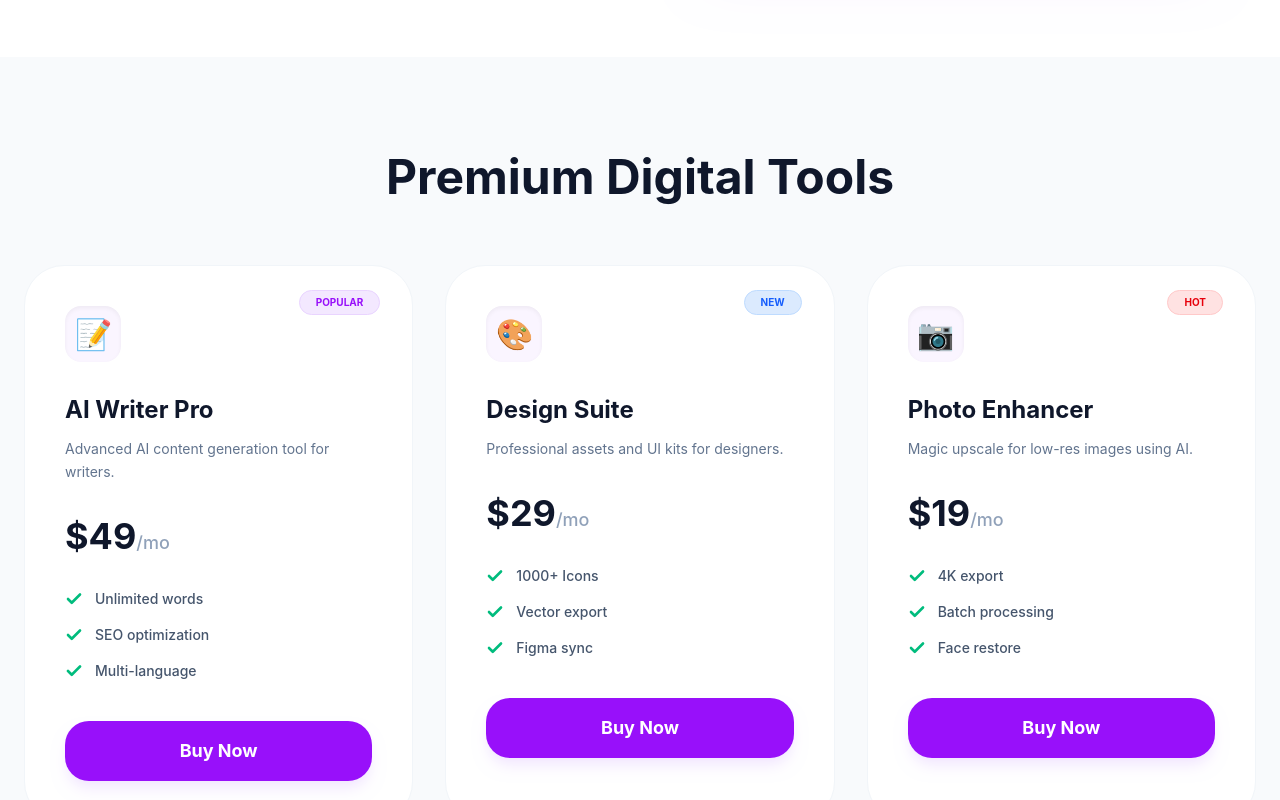
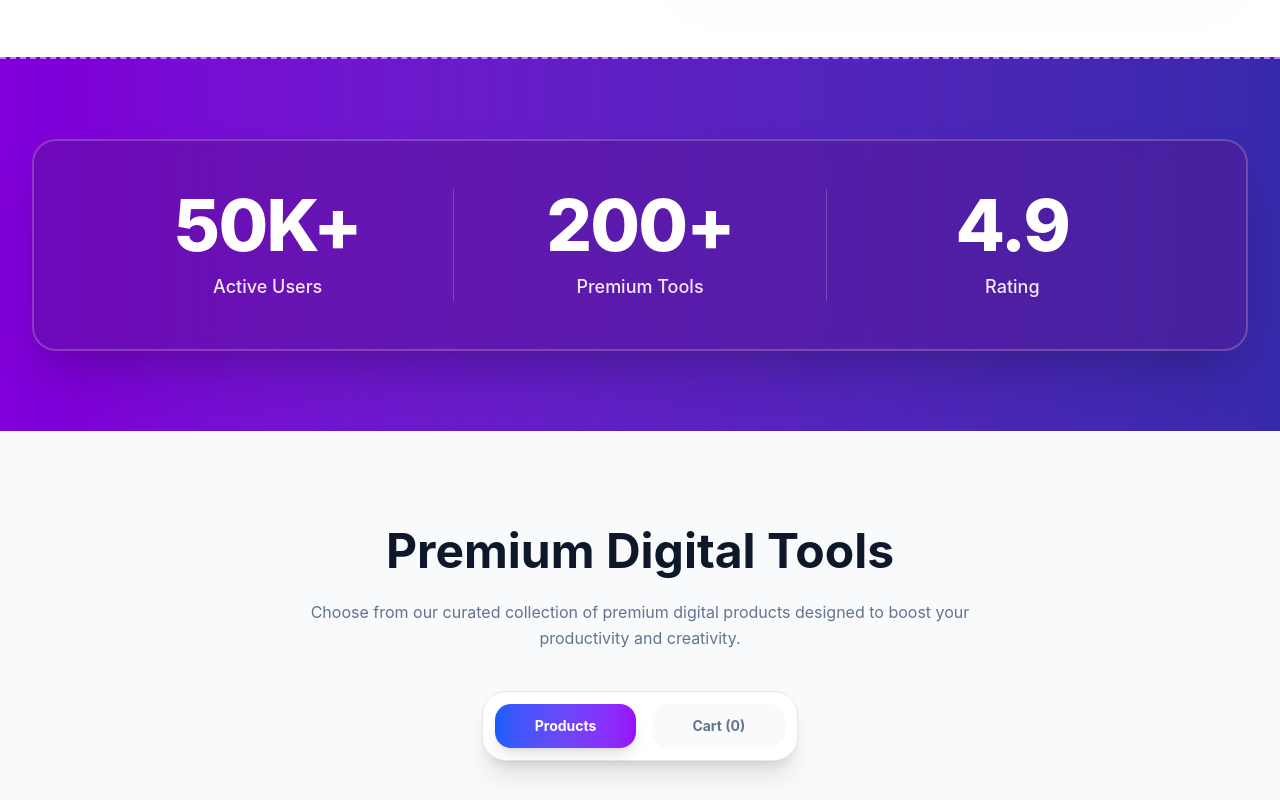
Before and after one commit to yasinarafat342/DigiTools, a React (Vite) app: page / in a window 1280 px wide. Shown: the part 600-1400 px from the top of the page. Built offline with nearby package versions, Linux system fonts and the light colour scheme.

Commit message:
building code

```diff
--- a/src/App.jsx
+++ b/src/App.jsx
@@ -1,16 +1,14 @@
 import React, { useState } from 'react';
 import {
-  ShoppingCart, Play, Search, MousePointer2, Share2, Layers,
-  Check, UserPlus, Package, Rocket, X
+  ShoppingCart, Play, Check, UserPlus, Package, Rocket, X
 } from 'lucide-react';
 import { ToastContainer, toast } from 'react-toastify';
 import 'react-toastify/dist/ReactToastify.css';
 
-// --- ছবির ইমপোর্ট (import) করুন ---
-// ছবিটি src/assets ফোল্ডারে আছে বলে এভাবে ইমপোর্ট করতে হবে।
-import bannerImage from './assets/banner.png'; // আপনার ফোল্ডার স্ট্রাকচার অনুযায়ী পাথটি ঠিক করুন। যদি assets ফোল্ডারটি src ফোল্ডারের ভিতরে থাকে তবে './assets/banner.png' সঠিক।
+// --- ছবির ইমপোর্ট ---
+import bannerImage from './assets/banner.png';
 
-// --- Products Data (৬টি কার্ডের ডাটা) ---
+// --- Products Data ---
 const productsData = [
   { id: 1, title: 'AI Writer Pro', price: 49, unit: '/mo', description: 'Advanced AI content generation tool for writers.', features: ['Unlimited words', 'SEO optimization', 'Multi-language'], tag: 'Popular', tagStyle: 'bg-purple-100 text-purple-600 border-purple-200', icon: "📝" },
   { id: 2, title: 'Design Suite', price: 29, unit: '/mo', description: 'Professional assets and UI kits for designers.', features: ['1000+ Icons', 'Vector export', 'Figma sync'], tag: 'New', tagStyle: 'bg-blue-100 text-blue-600 border-blue-200', icon: "🎨" },
@@ -22,7 +20,7 @@ const productsData = [
 
 const DigiToolsLanding = () => {
   const [cart, setCart] = useState([]);
-  const [view, setView] = useState('home'); // 'home' or 'cart'
+  const [view, setView] = useState('home');
 
   // --- Cart Functions ---
   const addToCart = (product) => {
@@ -49,7 +47,6 @@ const DigiToolsLanding = () => {
 
   const totalPrice = cart.reduce((total, item) => total + item.price, 0);
 
-  // --- UI Data ---
   const steps = [
     { id: '01', title: 'Create Account', description: 'Sign up for free in seconds. No credit card required.', icon: <UserPlus className="text-purple-600" size={32} /> },
     { id: '02', title: 'Choose Products', description: 'Browse our catalog and select the tools that fit your needs.', icon: <Package className="text-purple-600" size={32} /> },
@@ -114,39 +111,102 @@ const DigiToolsLanding = () => {
               </div>
             </div>
 
-            {/* ছবির সেকশন - এখানে ছবিটি ব্যবহার করা হয়েছে */}
             <div className="relative flex justify-center items-center">
-                {/* এটি ছবির কন্টেইনার। শ্যাডো এবং বর্ডার দিয়ে ছবিটিকে প্রিমিয়াম লুক দেওয়া হয়েছে। */}
                 <div className="w-full max-w-lg aspect-[4/3] rounded-3xl overflow-hidden shadow-2xl shadow-purple-100 border-4 border-white">
-                    {/* ছবির ট্যাগ - ছবির সোর্স হিসেবে 'public' ফোল্ডারের ছবির পথ দিন */}
                     <img
-                      src={bannerImage} // ডামি ছবিটির পরিবর্তে এখানে ইমপোর্ট করা ছবিটি ব্যবহার করা হয়েছে
+                      src={bannerImage}
                       alt="Digital Workflow"
-                      className="w-full h-full object-cover" // ছবিটিকে কন্টেইনারে সুন্দর করে সেট করার জন্য
+                      className="w-full h-full object-cover"
                     />
                 </div>
             </div>
           </header>
 
-          {/* PRODUCTS SECTION - ৬টি কার্ড এখানে */}
+          {/* --- নতুন যুক্ত করা স্ট্যাটস সেকশন --- */}
+<section id="stats" className="py-20 bg-gradient-to-r from-purple-700 to-indigo-800 text-white border-t-2 border-dashed border-purple-400">
+  <div className="max-w-7xl mx-auto px-8">
+    <div className="flex flex-col md:flex-row justify-center items-center gap-10 md:gap-0 bg-purple-900/40 rounded-3xl p-12 border-2 border-white/20 shadow-2xl backdrop-blur-sm">
+
+      {/* Active Users */}
+      <div className="flex-1 text-center md:border-r border-white/20 last:border-none px-6">
+        <div className="text-6xl md:text-7xl font-extrabold tracking-tight mb-3">50K+</div>
+        <p className="text-lg text-purple-100 font-medium">Active Users</p>
+      </div>
+
+      {/* Premium Tools */}
+      <div className="flex-1 text-center md:border-r border-white/20 last:border-none px-6">
+        <div className="text-6xl md:text-7xl font-extrabold tracking-tight mb-3">200+</div>
+        <p className="text-lg text-purple-100 font-medium">Premium Tools</p>
+      </div>
+
+      {/* Rating */}
+      <div className="flex-1 text-center md:border-r border-white/20 last:border-none px-6">
+        <div className="text-6xl md:text-7xl font-extrabold tracking-tight mb-3">4.9</div>
+        <p className="text-lg text-purple-100 font-medium">Rating</p>
+      </div>
+
+    </div>
+  </div>
+</section>
+{/* --- স্ট্যাটস সেকশন শেষ --- */}
+
+
+          {/* PRODUCTS SECTION - Updated with Toggle Button inside a Card Box */}
           <section id="products" className="py-24 px-6 bg-slate-50">
             <div className="max-w-7xl mx-auto text-center">
-              <h2 className="text-4xl md:text-5xl font-bold text-slate-900 mb-16">Premium Digital Tools</h2>
+
+              <div className="mb-16">
+                <h2 className="text-4xl md:text-5xl font-bold text-slate-900 mb-6">
+                  Premium Digital Tools
+                </h2>
+
+                <p className="text-slate-500 max-w-2xl mx-auto mb-10 text-sm md:text-base leading-relaxed">
+                  Choose from our curated collection of premium digital products designed to boost your productivity and creativity.
+                </p>
+
+                {/* --- বাটন দুটিকে একটি কার্ড বক্সে রাখা হয়েছে --- */}
+                <div className="flex justify-center">
+                  <div className="inline-flex items-center bg-white rounded-3xl p-3 border border-slate-200 shadow-xl gap-4">
+                    <button
+                      onClick={() => setView('home')}
+                      className={`px-10 py-3 rounded-2xl text-sm font-bold transition-all duration-300 ${
+                        view === 'home'
+                        ? 'bg-gradient-to-r from-blue-600 to-purple-600 text-white shadow-lg'
+                        : 'text-slate-500 hover:text-slate-800 bg-slate-50'
+                      }`}
+                    >
+                      Products
+                    </button>
+
+                    <button
+                      onClick={() => setView('cart')}
+                      className={`px-10 py-3 rounded-2xl text-sm font-bold transition-all duration-300 ${
+                        view === 'cart'
+                        ? 'bg-gradient-to-r from-blue-600 to-purple-600 text-white shadow-lg'
+                        : 'text-slate-500 hover:text-slate-800 bg-slate-50'
+                      }`}
+                    >
+                      Cart ({cart.length})
+                    </button>
+                  </div>
+                </div>
+              </div>
+
               <div className="grid grid-cols-1 md:grid-cols-2 lg:grid-cols-3 gap-8">
                 {productsData.map(product => {
                   const alreadyInCart = cart.find(item => item.id === product.id);
                   return (
-                    <div key={product.id} className="bg-white border border-slate-100 rounded-[2.5rem] p-10 relative hover:shadow-2xl hover:-translate-y-2 transition-all duration-300 group">
+                    <div key={product.id} className="bg-white border border-slate-100 rounded-[2.5rem] p-10 relative hover:shadow-2xl hover:-translate-y-2 transition-all duration-300 group text-left">
                       <div className={`absolute top-6 right-8 px-4 py-1 rounded-full text-[10px] font-bold uppercase border ${product.tagStyle}`}>{product.tag}</div>
-                      <div className="w-14 h-14 bg-purple-50 rounded-2xl mb-8 flex items-center justify-center text-3xl shadow-inner group-hover:scale-110">
+                      <div className="w-14 h-14 bg-purple-50 rounded-2xl mb-8 flex items-center justify-center text-3xl shadow-inner group-hover:scale-110 transition-transform">
                         {product.icon}
                       </div>
-                      <h3 className="text-2xl font-bold text-left text-slate-900 mb-3">{product.title}</h3>
-                      <p className="text-slate-500 text-left text-sm leading-relaxed mb-8">{product.description}</p>
-                      <div className="text-4xl font-bold text-left mb-8 text-slate-900">
+                      <h3 className="text-2xl font-bold text-slate-900 mb-3">{product.title}</h3>
+                      <p className="text-slate-500 text-sm leading-relaxed mb-8">{product.description}</p>
+                      <div className="text-4xl font-bold mb-8 text-slate-900">
                         ${product.price}<span className="text-slate-400 text-lg font-medium">{product.unit}</span>
                       </div>
-                      <ul className="space-y-4 mb-10 text-left">
+                      <ul className="space-y-4 mb-10">
                         {product.features.map((f,i) => <li key={i} className="flex items-center gap-3 text-sm text-slate-600 font-medium"><Check size={18} className="text-emerald-500 stroke-[3.5px]" />{f}</li>)}
                       </ul>
                       <button
@@ -169,11 +229,11 @@ const DigiToolsLanding = () => {
               <p className="text-slate-500 text-lg mb-16">Start using premium digital tools in minutes.</p>
               <div className="grid grid-cols-1 md:grid-cols-3 gap-8">
                 {steps.map(step => (
-                  <div key={step.id} className="bg-white p-10 rounded-[2rem] shadow-sm border border-slate-100 relative group hover:shadow-xl transition-all duration-300">
+                  <div key={step.id} className="bg-white p-10 rounded-[2rem] shadow-sm border border-slate-100 relative group hover:shadow-xl transition-all duration-300 text-center">
                     <div className="absolute top-6 right-6 bg-purple-600 text-white text-xs font-bold w-8 h-8 flex items-center justify-center rounded-full shadow-lg shadow-purple-200">{step.id}</div>
                     <div className="w-20 h-20 bg-purple-50 rounded-full flex items-center justify-center mx-auto mb-8 group-hover:rotate-12 transition-transform">{step.icon}</div>
                     <h3 className="text-2xl font-bold text-slate-900 mb-4">{step.title}</h3>
-                    <p className="text-slate-500 leading-relaxed">{step.description}</p>
+                    <p className="text-slate-500 leading-relaxed text-sm">{step.description}</p>
                   </div>
                 ))}
               </div>
@@ -182,11 +242,17 @@ const DigiToolsLanding = () => {
         </>
       ) : (
         /* CART VIEW */
-        <section className="py-24 px-8 min-h-[60vh] bg-slate-50">
+        <section className="py-24 px-8 min-h-[60vh] bg-slate-50 text-center animate-in fade-in duration-300">
           <div className="max-w-3xl mx-auto">
-            <div className="flex justify-between items-end mb-10">
-                <h2 className="text-4xl font-extrabold text-slate-900">Your Cart</h2>
-                <button onClick={() => setView('home')} className="text-purple-600 font-bold hover:underline">Back to Shop</button>
+            {/* কার্টেও একই বাটন ডিজাইন ব্যবহার করা হয়েছে */}
+            <div className="mb-12">
+              <h2 className="text-4xl font-extrabold text-slate-900 mb-6">Your Cart</h2>
+              <div className="flex justify-center mt-6">
+                  <div className="inline-flex items-center bg-white border border-slate-200 rounded-3xl p-3 shadow-xl gap-4">
+                    <button onClick={() => setView('home')} className="px-10 py-3 rounded-2xl text-sm font-bold text-slate-500 bg-slate-50 hover:text-slate-800 transition">Products</button>
+                    <button className="px-10 py-3 rounded-2xl text-sm font-bold bg-gradient-to-r from-blue-600 to-purple-600 text-white shadow-lg">Cart ({cart.length})</button>
+                  </div>
+              </div>
             </div>
 
             {cart.length === 0 ? (
@@ -199,35 +265,23 @@ const DigiToolsLanding = () => {
               <div className="space-y-4">
                 {cart.map((item) => (
                   <div key={item.id} className="bg-white p-6 rounded-3xl border border-slate-100 flex items-center justify-between shadow-sm">
-                    <div className="flex items-center gap-4">
-                      <div className="w-12 h-12 bg-purple-50 rounded-xl flex items-center justify-center text-xl">
-                        {item.icon}
-                      </div>
+                    <div className="flex items-center gap-4 text-left">
+                      <div className="w-12 h-12 bg-purple-50 rounded-xl flex items-center justify-center text-xl">{item.icon}</div>
                       <div>
                         <h4 className="font-bold text-slate-900">{item.title}</h4>
                         <p className="text-sm text-slate-400">${item.price}</p>
                       </div>
                     </div>
-                    <button
-                      onClick={() => removeFromCart(item.id)}
-                      className="p-2 text-red-400 hover:text-red-600 hover:bg-red-50 rounded-full transition"
-                    >
-                      <X size={20} />
-                    </button>
+                    <button onClick={() => removeFromCart(item.id)} className="p-2 text-red-400 hover:text-red-600 hover:bg-red-50 rounded-full transition"><X size={20} /></button>
                   </div>
                 ))}
 
-                <div className="mt-10 bg-purple-600 rounded-[2.5rem] p-10 text-white flex flex-col md:flex-row justify-between items-center gap-6 shadow-2xl shadow-purple-200">
-                  <div>
-                    <p className="text-purple-100 text-sm font-medium uppercase tracking-wider mb-1">Total Amount</p>
+                <div className="mt-10 bg-purple-600 rounded-[2.5rem] p-10 text-white flex flex-col md:flex-row justify-between items-center gap-6 shadow-2xl">
+                  <div className="text-left">
+                    <p className="text-purple-100 text-sm font-medium uppercase Tracking-wider mb-1">Total Amount</p>
                     <h3 className="text-4xl font-black">${totalPrice.toFixed(2)}</h3>
                   </div>
-                  <button
-                    onClick={handleCheckout}
-                    className="bg-white text-purple-600 px-12 py-4 rounded-2xl font-black text-lg hover:bg-slate-50 transition active:scale-95"
-                  >
-                    Checkout Now
-                  </button>
+                  <button onClick={handleCheckout} className="bg-white text-purple-600 px-12 py-4 rounded-2xl font-black text-lg hover:bg-slate-50 transition active:scale-95">Checkout Now</button>
                 </div>
               </div>
             )}
@@ -239,17 +293,17 @@ const DigiToolsLanding = () => {
       <section id="pricing" className="py-24 px-6 bg-slate-50 border-t border-purple-100">
         <div className="max-w-7xl mx-auto text-center">
           <h2 className="text-4xl md:text-5 font-bold text-slate-900 mb-16">Simple Pricing</h2>
-          <div className="grid grid-cols-1 md:grid-cols-3 gap-8 items-center mb-20">
+          <div className="grid grid-cols-1 md:grid-cols-3 gap-8 items-center mb-20 text-left">
             {pricingPlans.map((plan, index) => (
               <div key={index} className={`p-10 rounded-[2.5rem] border transition-all duration-300 relative ${plan.isPopular ? 'bg-purple-600 text-white scale-105 shadow-2xl z-10 border-transparent' : 'bg-white text-slate-900 border-slate-200 shadow-sm hover:shadow-lg'}`}>
                 {plan.isPopular && <div className="absolute -top-4 left-1/2 -translate-x-1/2 bg-yellow-400 text-slate-900 text-[10px] font-extrabold px-5 py-1.5 rounded-full uppercase border-2 border-white shadow-md">Most Popular</div>}
-                <h3 className="text-2xl font-bold mb-2 text-left">{plan.name}</h3>
-                <p className={`text-sm text-left mb-10 ${plan.isPopular ? 'text-purple-100' : 'text-slate-400'}`}>{plan.description}</p>
-                <div className="mb-10 text-left">
+                <h3 className="text-2xl font-bold mb-2">{plan.name}</h3>
+                <p className={`text-sm mb-10 ${plan.isPopular ? 'text-purple-100' : 'text-slate-400'}`}>{plan.description}</p>
+                <div className="mb-10">
                   <span className="text-5xl font-extrabold">{plan.price}</span>
                   <span className={`text-lg font-medium ${plan.isPopular ? 'text-purple-200' : 'text-slate-400'}`}>/mo</span>
                 </div>
-                <ul className="space-y-5 mb-10 text-left">
+                <ul className="space-y-5 mb-10">
                   {plan.features.map((feature, idx) => (
                     <li key={idx} className="flex items-center gap-3 text-[14px] font-semibold">
                       <Check size={18} className={plan.isPopular ? 'text-white' : 'text-emerald-500'} />
@@ -265,11 +319,11 @@ const DigiToolsLanding = () => {
       </section>
 
       {/* FOOTER */}
-      <footer className="bg-[#0b1a2a] text-white pt-20 pb-6 px-8">
+      <footer className="bg-[#0b1a2a] text-white pt-20 pb-6 px-8 text-left">
         <div className="max-w-7xl mx-auto grid grid-cols-1 md:grid-cols-5 gap-12 border-b border-slate-800 pb-16">
           <div className="md:col-span-2 space-y-6">
             <h2 className="text-3xl font-extrabold text-white">DigiTools</h2>
-            <p className="text-slate-400 max-w-sm leading-relaxed">
+            <p className="text-slate-400 max-w-sm leading-relaxed text-sm">
               Premium digital tools for creators and businesses. Work smarter with our suite of powerful tools.
             </p>
           </div>
@@ -292,9 +346,9 @@ const DigiToolsLanding = () => {
           <div>
             <h4 className="font-semibold mb-6 text-white text-lg">Social</h4>
             <div className="flex gap-4">
-              <div className="w-10 h-10 flex items-center justify-center rounded-full bg-white text-black cursor-pointer hover:bg-purple-400 transition font-bold">f</div>
-              <div className="w-10 h-10 flex items-center justify-center rounded-full bg-white text-black cursor-pointer hover:bg-purple-400 transition font-bold">X</div>
-              <div className="w-10 h-10 flex items-center justify-center rounded-full bg-white text-black cursor-pointer hover:bg-purple-400 transition font-bold">in</div>
+              <div className="w-10 h-10 flex items-center justify-center rounded-full bg-white text-black cursor-pointer hover:bg-purple-400 transition font-bold text-sm uppercase">fb</div>
+              <div className="w-10 h-10 flex items-center justify-center rounded-full bg-white text-black cursor-pointer hover:bg-purple-400 transition font-bold text-sm uppercase">tw</div>
+              <div className="w-10 h-10 flex items-center justify-center rounded-full bg-white text-black cursor-pointer hover:bg-purple-400 transition font-bold text-sm uppercase">in</div>
             </div>
           </div>
         </div>
@@ -308,18 +362,7 @@ const DigiToolsLanding = () => {
       </footer>
 
       {/* TOAST NOTIFICATIONS */}
-      <ToastContainer
-        position="bottom-right"
-        autoClose={2500}
-        hideProgressBar={false}
-        newestOnTop={false}
-        closeOnClick
-        rtl={false}
-        pauseOnFocusLoss
-        draggable
-        pauseOnHover
-        theme="colored"
-      />
+      <ToastContainer position="bottom-right" autoClose={2500} theme="colored" />
     </div>
   );
 };
```
